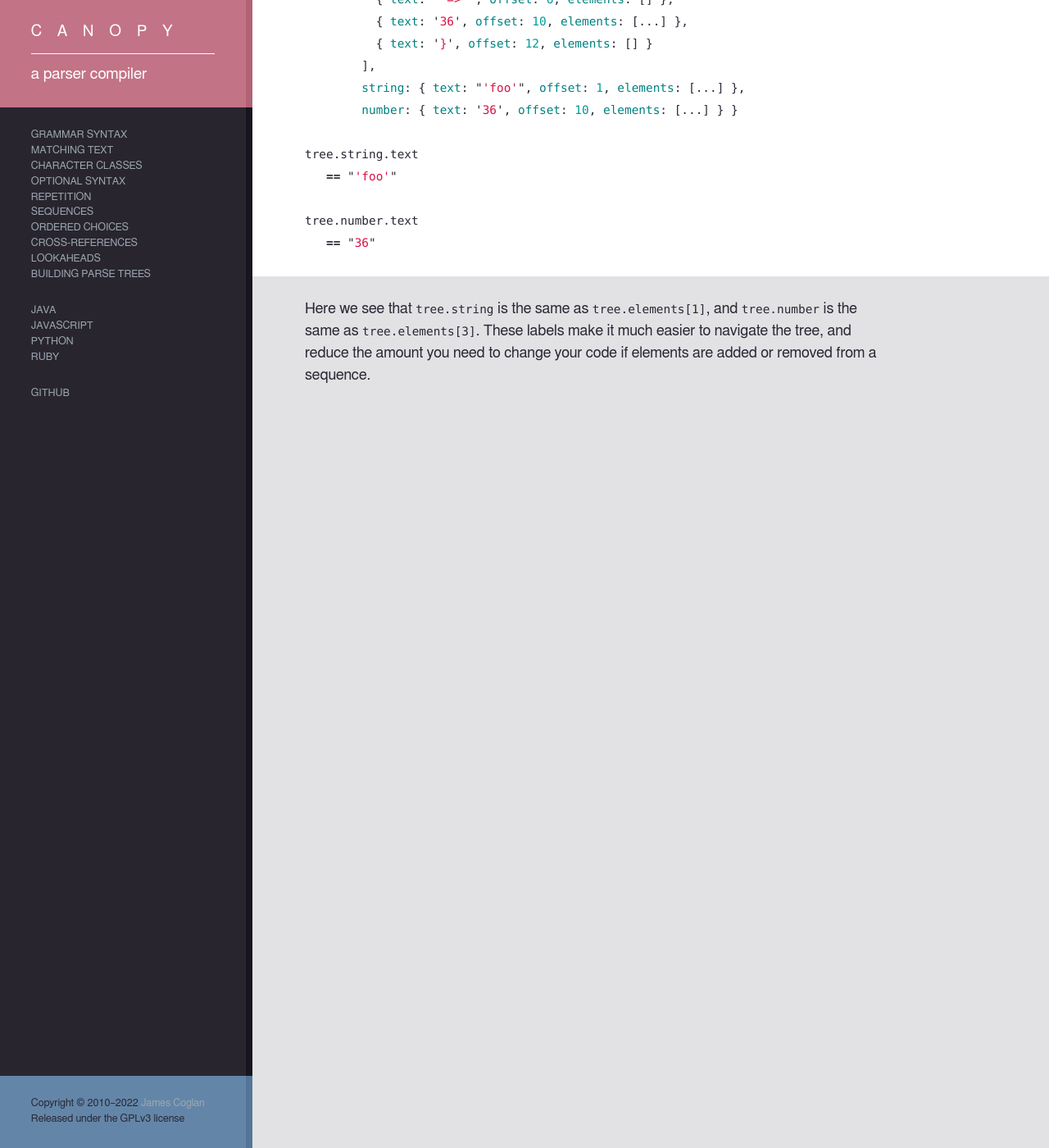
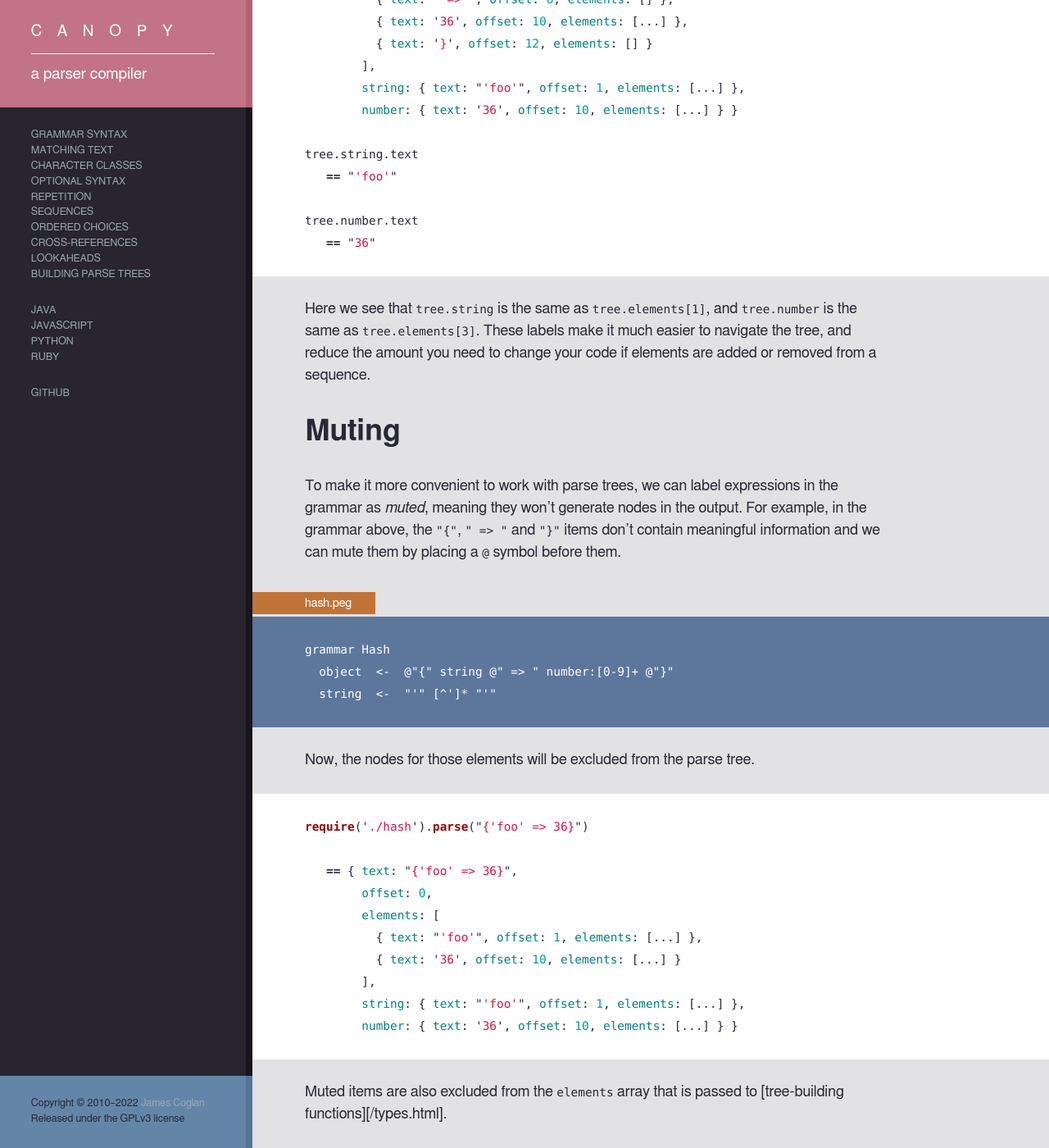
Before and after one commit to jcoglan/canopy, a Jekyll site: the page built from site/sequences.md, in a window 1280 px wide and 1400 px high, scrolled down 2222 px. Shown: the whole window at 82% size. Built offline with Jekyll 4.4.1, drawn with Linux system fonts in a browser that asks for light colours.

Commit message:
Document the muting feature

````diff
--- a/site/sequences.md
+++ b/site/sequences.md
@@ -99,3 +99,34 @@ Here we see that `tree.string` is the same as `tree.elements[1]`, and
 `tree.number` is the same as `tree.elements[3]`. These labels make it much
 easier to navigate the tree, and reduce the amount you need to change your code
 if elements are added or removed from a sequence.
+
+## Muting
+
+To make it more convenient to work with parse trees, we can label expressions in
+the grammar as _muted_, meaning they won't generate nodes in the output. For
+example, in the grammar above, the `"{"`, `" => "` and `"}"` items don't contain
+meaningful information and we can mute them by placing a `@` symbol before them.
+
+###### hash.peg
+
+    grammar Hash
+      object  <-  @"{" string @" => " number:[0-9]+ @"}"
+      string  <-  "'" [^']* "'"
+
+Now, the nodes for those elements will be excluded from the parse tree.
+
+```js
+require('./hash').parse("{'foo' => 36}")
+
+   == { text: "{'foo' => 36}",
+        offset: 0,
+        elements: [
+          { text: "'foo'", offset: 1, elements: [...] },
+          { text: '36', offset: 10, elements: [...] }
+        ],
+        string: { text: "'foo'", offset: 1, elements: [...] },
+        number: { text: '36', offset: 10, elements: [...] } }
+```
+
+Muted items are also excluded from the `elements` array that is passed to
+[tree-building functions][/types.html].
````
Also changed, not shown: other parts of site/sequences.md (+1 -1 lines).
